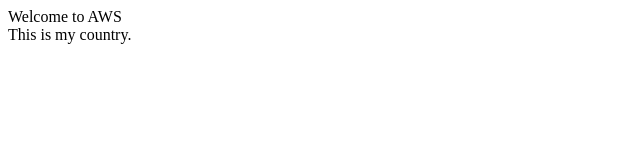
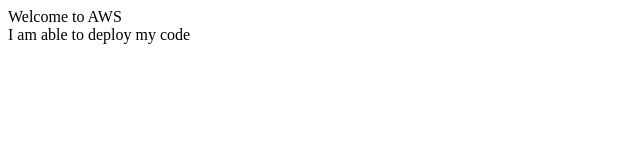
Before and after one commit to ShripadH/aws-devops, a plain HTML site: page index.html in a window 1280 px wide. Shown: the full height of the page, 0-640 px from the left. Drawn offline with Linux system fonts and the light colour scheme.

Commit message:
Update
Update

```diff
--- a/index.html
+++ b/index.html
@@ -1,4 +1,4 @@
 <header>Welcome to AWS</header>
 <body>
-  This is my country.
+  I am able to deploy my code
 </body>
```
